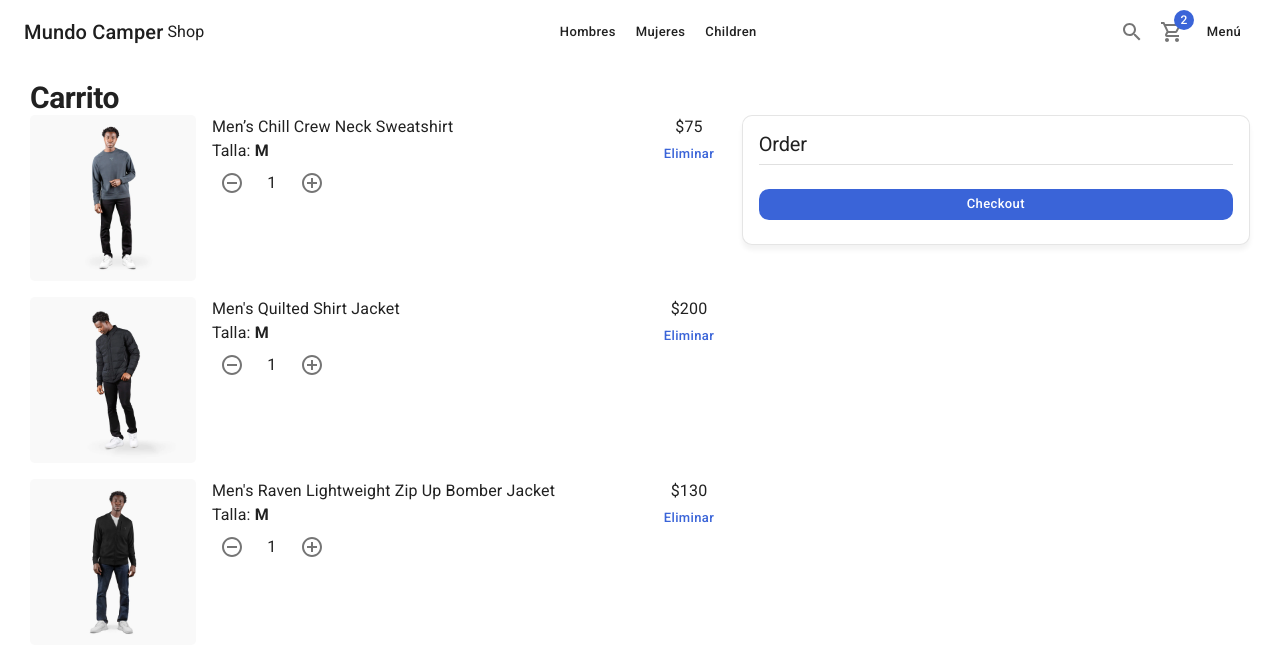
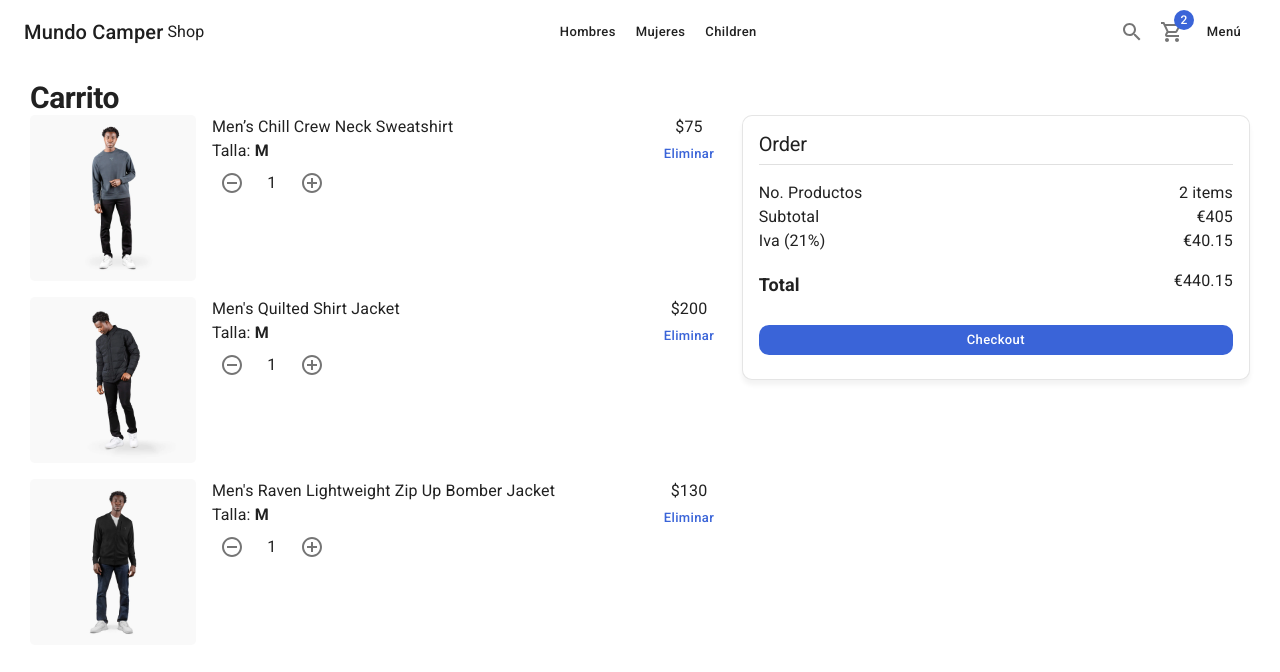
Before and after one commit to danielmateu/05-teslo-shop, a Next.js app: page /cart in a window 1280 px wide. Shown: the top 672 px of the page. Built offline with nearby package versions, Linux system fonts and the light colour scheme.

Commit message:
Diseño del resume del pedido acabado

```diff
--- a/components/cart/CartList.tsx
+++ b/components/cart/CartList.tsx
@@ -2,9 +2,7 @@ import { Grid, Typography, Link, CardActionArea, CardMedia, Box, Button } from '
 import { initialData } from '../../database/products';
 import NextLink from 'next/link';
 import { ItemCounter } from '../ui';
-
-
-
+import { FC } from 'react';
 
 
 const productsInCart = [
@@ -13,8 +11,11 @@ const productsInCart = [
     initialData.products[2],
 ]
 
-export const CartList = () => {
+interface Props {
+    editable?: boolean;
+}
 
+export const CartList: FC<Props> = ({editable = false}) => {
 
     return (
         <>
@@ -47,7 +48,12 @@ export const CartList = () => {
                                 <Typography variant='body1'>Talla: <strong>M</strong></Typography>
 
                                 {/* DEBE SER CONDICIONAL*/}
-                                <ItemCounter />
+
+                                {
+                                    editable
+                                    ? <ItemCounter/>
+                                    : <Typography variant='h5'>3 items</Typography>
+                                }
                             </Box>
                         </Grid>
 
@@ -60,9 +66,14 @@ export const CartList = () => {
                             <Typography>{`$${product.price}`}</Typography>
 
                             {/* EDITABLE */}
-                            <Button variant='text' color='secondary'>
+
+                            {
+                                editable && (
+                                <Button variant='text' color='secondary'>
                                 Eliminar
-                            </Button>
+                                </Button>)
+
+                            }
 
                         </Grid>
                     </Grid>
--- /dev/null
+++ b/components/cart/OrderSummary.tsx
@@ -0,0 +1,36 @@
+import { Grid, Typography } from "@mui/material"
+
+
+export const OrderSummary = () => {
+    return (
+        <Grid container>
+            <Grid item  xs = {6}  >
+                <Typography>No. Productos</Typography>
+            </Grid>
+            <Grid item  xs = {6} display="flex" justifyContent = 'flex-end' >
+                <Typography>2 items</Typography>
+            </Grid>
+
+            <Grid item  xs = {6}>
+                <Typography>Subtotal</Typography>
+            </Grid>
+            <Grid item  xs = {6} display= 'flex' justifyContent= 'end'>
+                <Typography>{`€${405.00}`}</Typography>
+            </Grid>
+
+            <Grid item  xs = {6}>
+                <Typography>Iva (21%)</Typography>
+            </Grid>
+            <Grid item  xs = {6} display= 'flex' justifyContent= 'end'>
+                <Typography>{`€${40.15}`}</Typography>
+            </Grid>
+
+            <Grid item  xs = {6} sx={{mt:2}}>
+                <Typography variant='subtitle1'>Total</Typography>
+            </Grid>
+            <Grid item  xs = {6} sx={{mt:2}} display= 'flex' justifyContent= 'end'>
+                <Typography>{`€${440.15}`}</Typography>
+            </Grid>
+        </Grid>
+    )
+}
--- a/components/cart/index.ts
+++ b/components/cart/index.ts
@@ -1 +1,2 @@
 export * from './CartList'
+export * from './OrderSummary'
--- a/pages/cart/index.tsx
+++ b/pages/cart/index.tsx
@@ -1,5 +1,5 @@
 import { Box, Button, Card, CardContent, Divider, Grid, Typography } from "@mui/material"
-import { CartList } from "../../components/cart"
+import { CartList, OrderSummary } from "../../components/cart"
 import { ShopLayout } from "../../components/layouts"
 
 
@@ -8,19 +8,20 @@ const CartPage = () => {
         <ShopLayout title={"Tu carrito 3"} pageDescription={"Aquí puedes revisar tu carrito"}>
             <Typography variant="h1" component='h1'>Carrito</Typography>
 
-            <Grid container>
-                <Grid item xs={12} sm = {7}>
+            <Grid container sx={{justifyContent:'center',}}>
+                <Grid item xs={12} md = {7} >
                     {/* CartList trabajado con la localstorage y/o cookies*/}
-                    <CartList/>
+                    <CartList editable/>
 
                 </Grid>
-                <Grid item xs={12} sm = {5}>
+                <Grid item xs={12} md = {5} >
                     <Card className="summary-card">
                         <CardContent>
                             <Typography variant="h2">Order</Typography>
-                            <Divider sx = {{my: 1}}/>
+                            <Divider sx = {{my: 1, mb: 2}}/>
 
                             {/* ORDER SUMARY */}
+                            <OrderSummary/>
 
                             <Box sx = {{mt:3}}>
                                 <Button color="secondary" className="circular-btn" fullWidth>Checkout</Button>
--- a/pages/index.tsx
+++ b/pages/index.tsx
@@ -8,7 +8,7 @@ import { ProductList } from '../components/products';
 
 const Home: NextPage = () => {
   return (
-    <ShopLayout title={'TesloShop - Home'} pageDescription={'Encuentra los mejores productos de Teslo aquí'}>
+    <ShopLayout title={'Mundocamper - Home'} pageDescription={'Encuentra los mejores productos de Teslo aquí'}>
       <Typography variant="h1" component='h1' >Tienda</Typography>
       <Typography variant="h2" sx={{ mb: 1 }} >Todos los productos</Typography>
 
```
